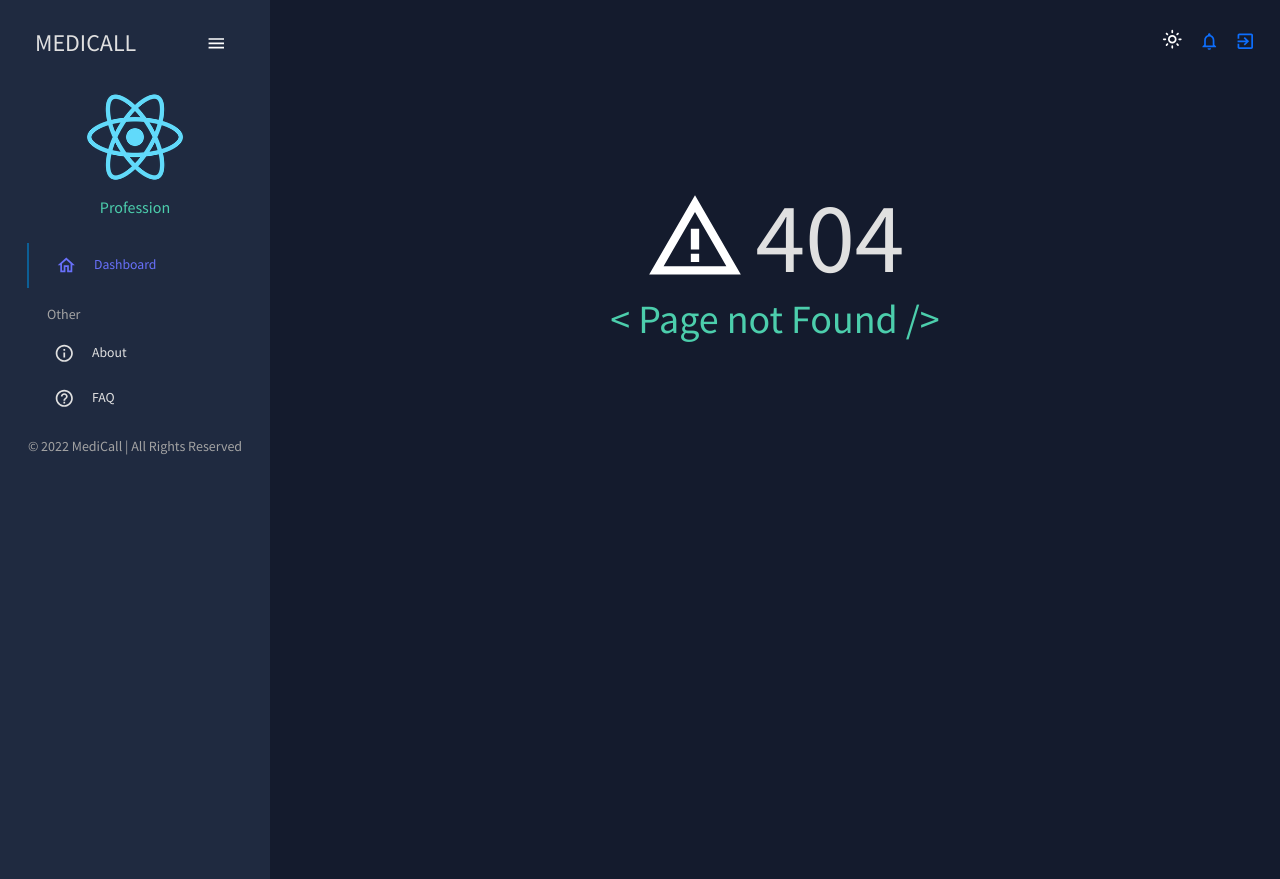
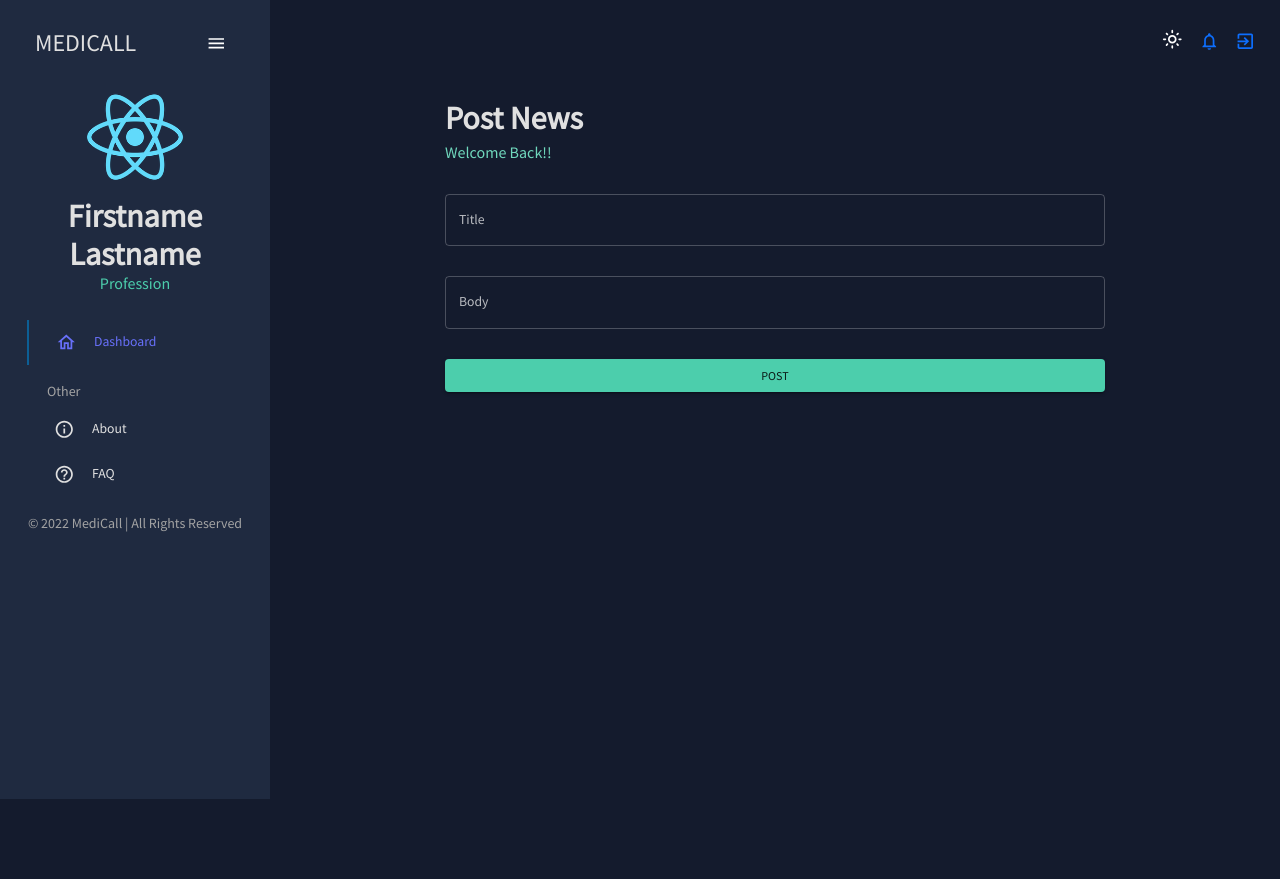
Before and after one commit to kunalagra/hackanova_quad, a React (Create React App) app in the folder medicall/: page /postnews in a window 1280 px wide. Before the commit this address had no page. After the commit the page ends 800 px from the top, so only its background shows below. Built offline with nearby package versions, Linux system fonts and the light colour scheme; the HTML template or start-up script is replaced by a standard one.

Commit message:
created and updated PostNews, Sidebar

```diff
--- a/medicall/src/App.js
+++ b/medicall/src/App.js
@@ -13,6 +13,7 @@ import News from "./scenes/news/News";
 import Doctordetails from "./Components/Doctordetails";
 import JitsiComponent from "./scenes/startMeet/createMeet";
 import HomePage from "./DieseasePredictor/components/HomePage";
+import PostNews from "./scenes/news/PostNews";
 
 function App() {
 
@@ -36,7 +37,7 @@ function App() {
               <Route path="/news" element={<News />} />
               <Route path="/model" element={<HomePage />} />
               <Route path="/details" element={<Doctordetails />} />
-
+              <Route path="/postnews" element={<PostNews />} />
               <Route path="/*" element={<NotFound />}/>
             </Routes>
           </main>
--- a/medicall/src/Components/Login.jsx
+++ b/medicall/src/Components/Login.jsx
@@ -30,6 +30,8 @@ const LogIn = () => {
        if (res.status === 200) {
             localStorage.setItem("token", res.data.access_token);
             localStorage.setItem("registerAs", res.data.registerAs);
+            localStorage.setItem("firstName", res.data.firstName);
+            localStorage.setItem("lastName", res.data.lastName);
             window.location.href = "/"
        }
     }).catch((err) => {
--- a/medicall/src/Components/Sidebar.jsx
+++ b/medicall/src/Components/Sidebar.jsx
@@ -9,10 +9,7 @@ import HelpOutlineOutlinedIcon from "@mui/icons-material/HelpOutlineOutlined";
 import InfoOutlinedIcon from "@mui/icons-material/InfoOutlined";
 import MenuOutlinedIcon from "@mui/icons-material/MenuOutlined";
 
-// const lname = localStorage.getItem("lastname");
-// const Lname = lname? lname.toString() : "Lastname";
-// const fname = localStorage.getItem("firstname");
-// const Fname = fname? fname.toString() : "Firstname";
+
 
 const Item = ({ title, icon, selected, setSelected, to }) => {
   const theme = useTheme();
@@ -31,11 +28,15 @@ const Item = ({ title, icon, selected, setSelected, to }) => {
   );
 };
 
-const Sidebar = ({Lname,Fname}) => {
+const Sidebar = () => {
   const theme = useTheme();
   const colors = tokens(theme.palette.mode);
   const [isCollapsed, setIsCollapsed] = useState(false);
   const [selected, setSelected] = useState("Dashboard");
+  const lname = localStorage.getItem("lastName");
+const Lname = lname? lname.toString() : "Lastname";
+const fname = localStorage.getItem("firstName");
+const Fname = fname? fname.toString() : "Firstname";
 
   return (
     <Box
--- a/medicall/src/scenes/dashboard/Dashboard.jsx
+++ b/medicall/src/scenes/dashboard/Dashboard.jsx
@@ -7,6 +7,10 @@ import httpClint from "../../httpClint";
 const Dashboard = () => {
     const theme = useTheme();
     const colors = tokens(theme.palette.mode);
+
+    if (localStorage.getItem("token") === null || localStorage.getItem("token") === undefined) {
+        window.location.href = "/login";
+     }
 
     const loggedIn = localStorage.getItem("registerAs");
 
--- /dev/null
+++ b/medicall/src/scenes/news/PostNews.jsx
@@ -0,0 +1,101 @@
+import { TextField, Box, Button, Typography, useTheme } from "@mui/material";
+import { tokens } from "../../theme";
+import { Formik } from "formik";
+import * as yup from "yup";
+import useMediaQuery from "@mui/material/useMediaQuery";
+import Header from "../../Components/Header";
+import httpClint from "../../httpClint";
+
+// get news from doctor inputs are title, author, body
+
+const initialValues = {
+    title: "",
+    body: "",
+};
+
+const checkoutSchema = yup.object().shape({
+    title: yup.string().required("required"),
+    body: yup.string().required("required"),
+});
+
+const PostNews = () => {
+    // sessionStorage.clear()
+    const theme = useTheme();
+    const colors = tokens(theme.palette.mode);
+
+    const isNonMobile = useMediaQuery("(min-width: 600px)");
+
+    const handleFormSubmit = async (values) => {
+        // console.log(values);
+        values["author"] = "Dr."+" "+localStorage.getItem("firstName")+ " " + localStorage.getItem("lastName");
+        console.log(values);
+        httpClint.post('/news', values).then((res) => {
+            if (res.status === 200) {
+                window.location.href = "/news"
+            }
+        }).catch((err) => {
+            console.log(err);
+        });
+    };
+
+    return (
+        <Box m="20px auto" p="0 20px" maxWidth="700px" minHeight="85vh">
+            <Header title="Post News" subtitle="Welcome Back!!" />
+
+            <Formik
+                onSubmit={handleFormSubmit}
+                initialValues={initialValues}
+                validationSchema={checkoutSchema}
+            >
+                {({
+                    values,
+                    errors,
+                    touched,
+                    handleBlur,
+                    handleChange,
+                    handleSubmit,
+                }) => (
+                    <form onSubmit={handleSubmit}>
+                        <Box
+                            display="grid"
+                            gap="30px"
+                            sx={{
+                "& > div": { gridColumn: isNonMobile ? undefined : "span 2" },
+              }}
+                        >
+                            <TextField
+                                name="title"
+                                label="Title"
+                                variant="outlined"
+                                value={values.title}
+                                onChange={handleChange}
+                                onBlur={handleBlur}
+                                error={touched.title && Boolean(errors.title)}
+                                helperText={touched.title && errors.title}
+                            />
+                            <TextField
+                                name="body"
+                                label="Body"
+                                variant="outlined"
+                                value={values.body}
+                                onChange={handleChange}
+                                onBlur={handleBlur}
+                                error={touched.body && Boolean(errors.body)}
+                                helperText={touched.body && errors.body}
+                            />
+                            <Button
+                                type="submit"
+                                variant="contained"
+                                color="secondary"
+                            >
+                                Post
+                            </Button>
+                        </Box>
+                    </form>
+                )}
+            </Formik>
+        </Box>
+    );
+}
+
+export default PostNews;
```
Also changed, not shown: 1 other file (tests, documents, lock files or other folders).
